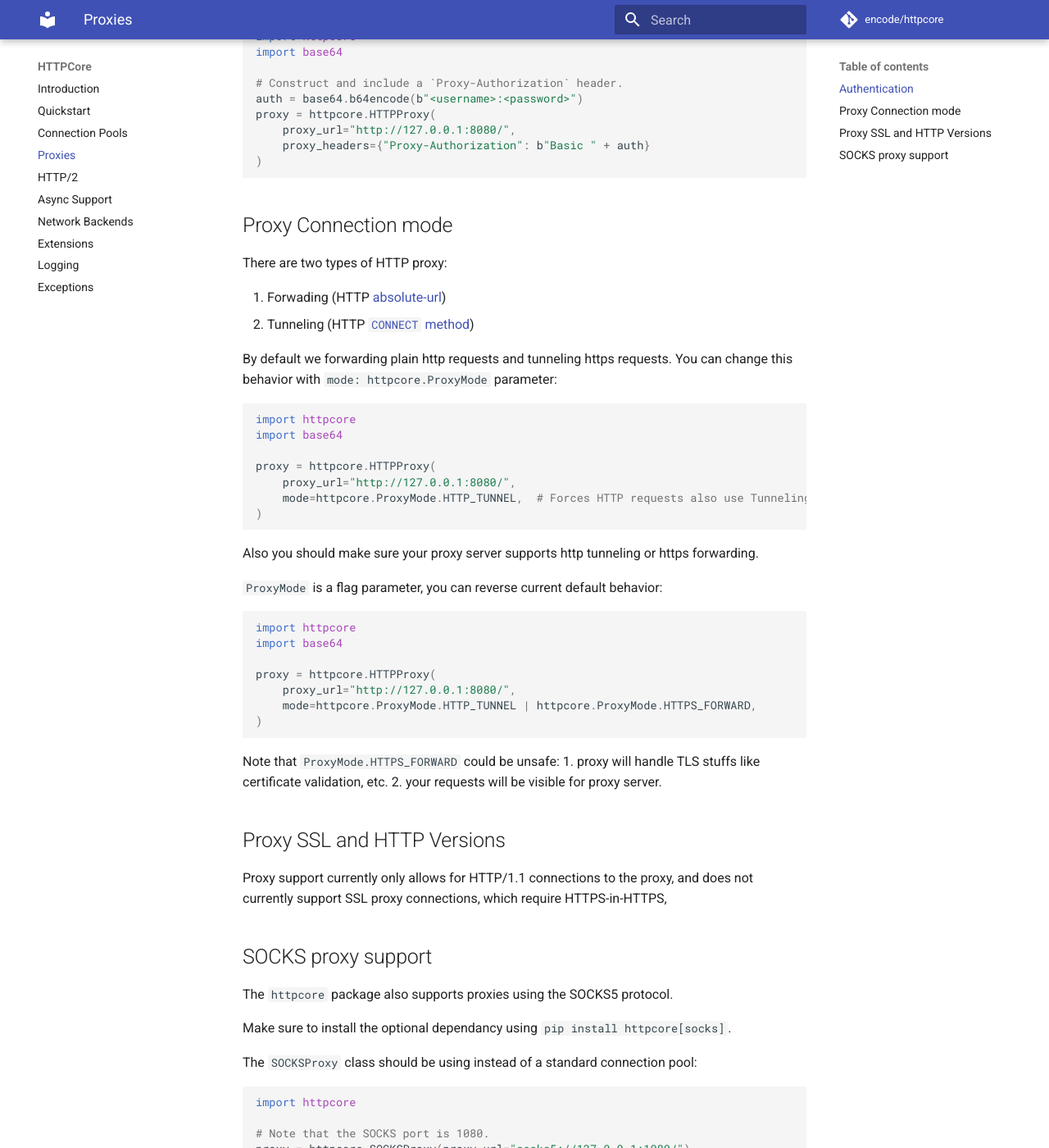
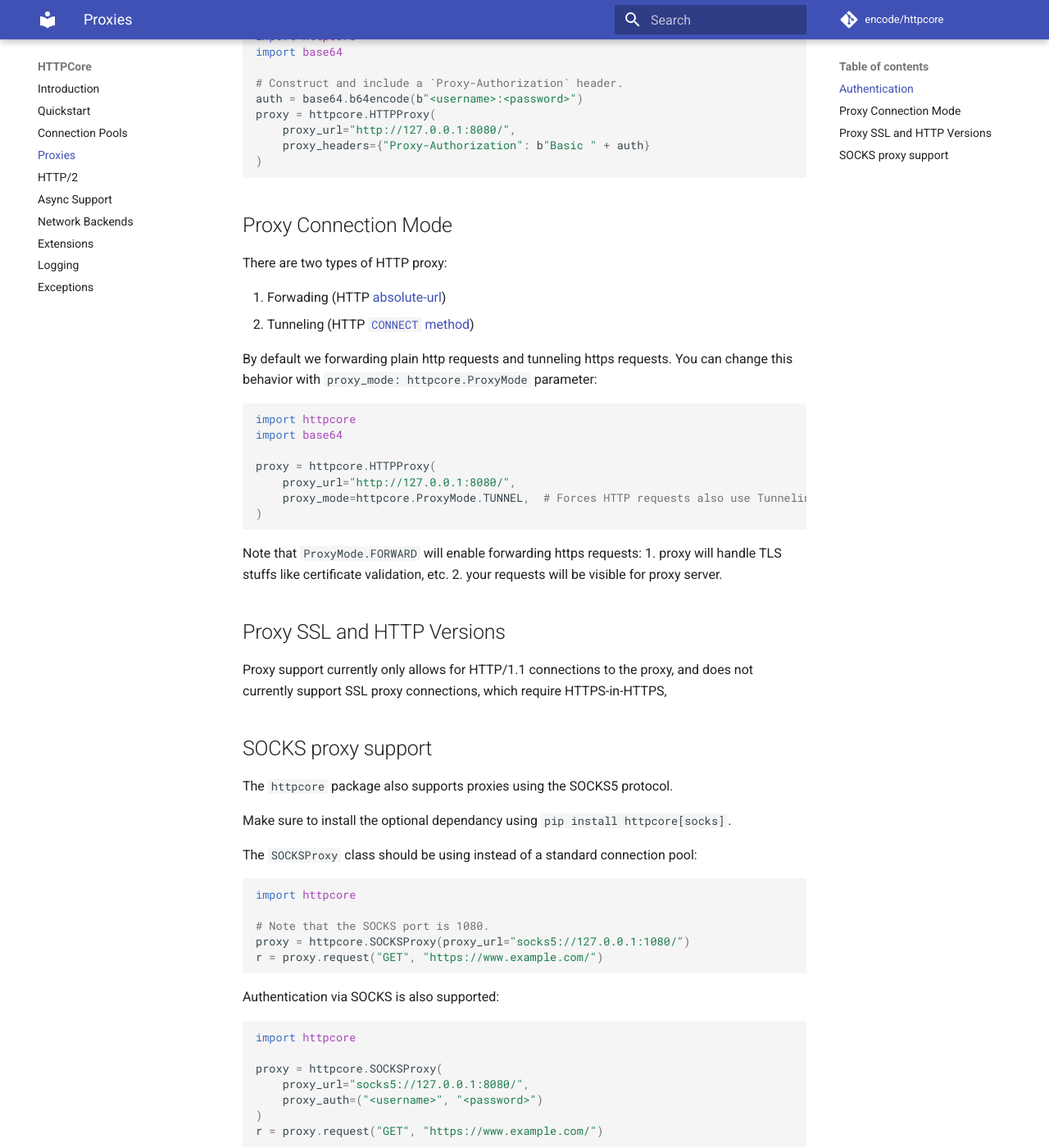
Before and after one commit to encode/httpcore, an MkDocs documentation site: the page built from docs/proxies.md, in a window 1280 px wide and 1400 px high, scrolled down 1023 px. Shown: the whole window at 82% size. Built offline with MkDocs 1.6.1 and Material for MkDocs 9.7.7, drawn with Linux system fonts in a browser that asks for light colours; comment, search, counter and statistics services are not loaded.

Commit message:
refactor ProxyMode

````diff
--- a/docs/proxies.md
+++ b/docs/proxies.md
@@ -51,7 +51,7 @@
 )
 ```
 
-## Proxy Connection mode
+## Proxy Connection Mode
 
 There are two types of HTTP proxy:
 
@@ -59,31 +59,21 @@
 2. Tunneling (HTTP [`CONNECT` method](https://tools.ietf.org/html/rfc7231#section-4.3.6))
 
 By default we forwarding plain http requests and tunneling https requests.
-You can change this behavior with `mode: httpcore.ProxyMode` parameter:
+You can change this behavior with `proxy_mode: httpcore.ProxyMode` parameter:
 ```py
 import httpcore
 import base64
 
 proxy = httpcore.HTTPProxy(
     proxy_url="http://127.0.0.1:8080/",
-    mode=httpcore.ProxyMode.HTTP_TUNNEL,  # Forces HTTP requests also use Tunneling
+    proxy_mode=httpcore.ProxyMode.TUNNEL,  # Forces HTTP requests also use Tunneling
 )
 ```
-Also you should make sure your proxy server supports http tunneling or https forwarding.
 
-`ProxyMode` is a flag parameter, you can reverse current default behavior:
-```py
-import httpcore
-import base64
-
-proxy = httpcore.HTTPProxy(
-    proxy_url="http://127.0.0.1:8080/",
-    mode=httpcore.ProxyMode.HTTP_TUNNEL | httpcore.ProxyMode.HTTPS_FORWARD,
-)
-```
-Note that `ProxyMode.HTTPS_FORWARD` could be unsafe:
+Note that `ProxyMode.FORWARD` will enable forwarding https requests:
 1. proxy will handle TLS stuffs like certificate validation, etc.
 2. your requests will be visible for proxy server.
+
 ## Proxy SSL and HTTP Versions
 
 Proxy support currently only allows for HTTP/1.1 connections to the proxy,
````
Also changed, not shown: 3 other files.
